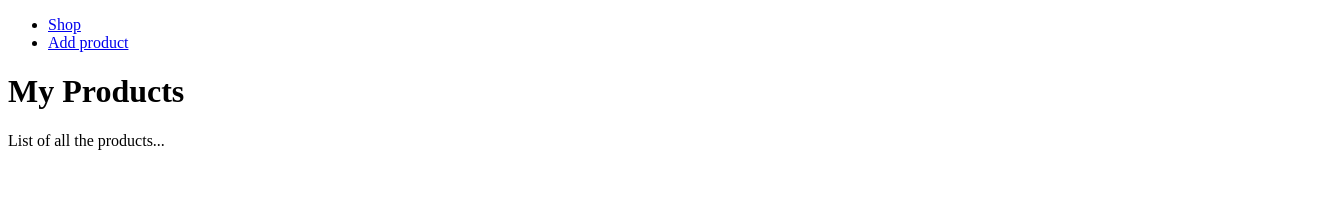
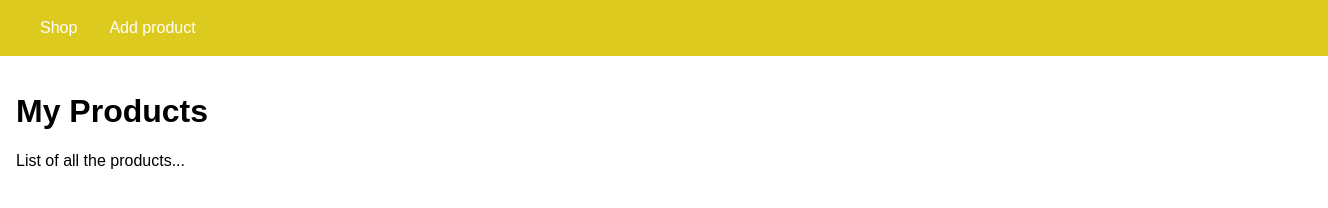
Before and after one commit to elegiya/node-app, a website: page views/shop.html in a window 1280 px wide. Shown: the whole page, 1328 px wide, since content can reach past the window. Drawn offline with Linux system fonts and the light colour scheme.

Commit message:
Add styles to shop

```diff
--- a/views/shop.html
+++ b/views/shop.html
@@ -4,14 +4,54 @@
     <meta charset="UTF-8">
     <meta http-equiv="X-UA-Compatible" content="IE=edge">
     <meta name="viewport" content="width=device-width, initial-scale=1.0">
-    <title>Document</title>
+    <title>Add product</title>
+    <style>
+        body {
+            padding: 0;
+            margin: 0;
+            font-family: sans-serif;
+        }
+        main {
+            padding: 1rem;
+        }
+        .main-header {
+            width: 100%;
+            height: 3.5rem;
+            background-color: #ddca1f;
+            padding: 0 1.5rem;
+        }
+        .main-header__nav {
+            height: 100%;
+            display: flex;
+            align-items: center;
+        }
+        .main-header__item-list {
+            list-style: none;
+            margin: 0;
+            padding: 0;
+            display: flex;
+        }
+        .main-header__item {
+            margin: 0 1rem;
+            padding: 0;
+        }
+        .main-header__item a {
+            text-decoration: none;
+            color: white;
+        }
+        .main-header__item a:hover
+        .main-header__item a:active
+        .main-header__item a.active {
+            color: #d175aa;
+        }
+    </style>
 </head>
 <body>
-    <header>
-        <nav>
-            <ul>
-                <li><a href="/">Shop</a></li>
-                <li><a href="/admin/add-product">Add product</a></li>
+    <header class="main-header">
+        <nav class="main-header__nav">
+            <ul class="main-header__item-list">
+                <li class="main-header__item"><a class="active" href="/">Shop</a></li>
+                <li class="main-header__item"><a href="/admin/add-product">Add product</a></li>
             </ul>
         </nav>
     </header>
```
